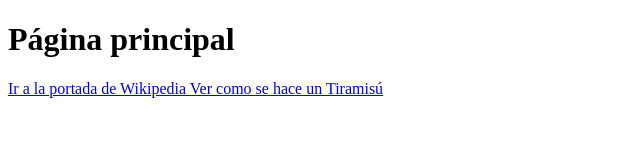
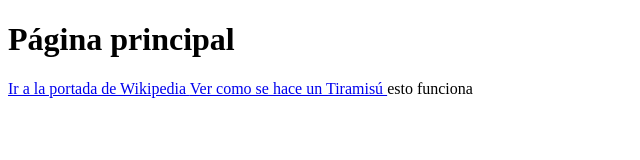
Before and after one commit to adrisvoviedo/EEDD, a plain HTML site: page index.html in a window 1280 px wide. Shown: the whole page, without its empty margins (0-640 px from the left). Drawn offline with Linux system fonts and the light colour scheme.

Commit message:
funciona

```diff
--- a/index.html
+++ b/index.html
@@ -10,5 +10,6 @@
     <h1>Página principal</h1>
     <a href="https://es.wikipedia.org/wiki/Wikipedia:Portada"> Ir a la portada de Wikipedia </a>
     <a href="./receta.html"> Ver como se hace un Tiramisú </a>
+    esto funciona
 </body>
 </html>
```
